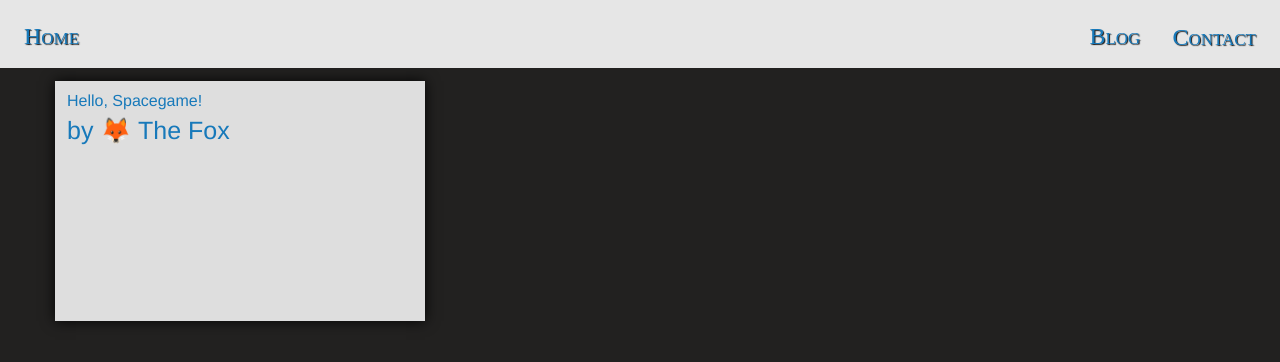
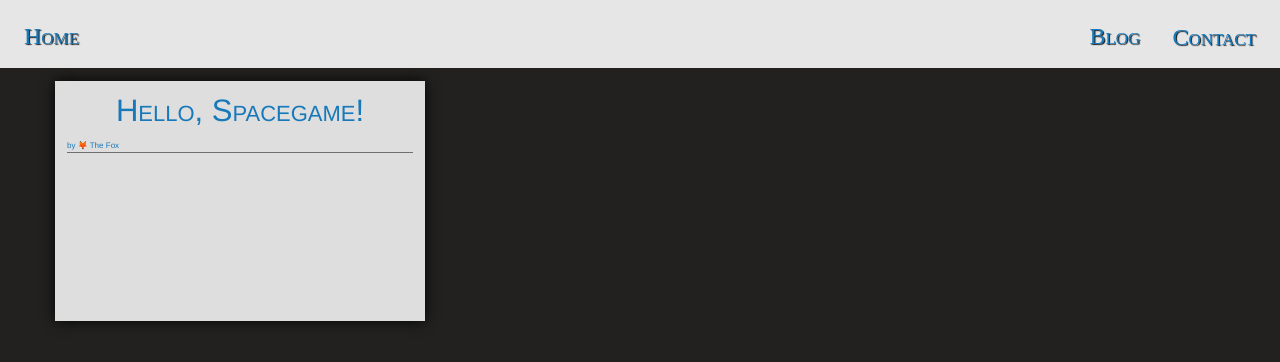
Before and after one commit to ori-sky/polar-space, a Jekyll site: the page built from blog.md, in a window 1280 px wide. Shown: the top 362 px of the page. Built offline with Jekyll 4.4.1, drawn with Linux system fonts in a browser that asks for light colours; some web fonts are replaced.

Commit message:
Update blog.md

```diff
--- a/blog.md
+++ b/blog.md
@@ -8,9 +8,8 @@ layout: blog
 	<div class="small-4 columns">
 		<a href="{{ post.url | remove_first:'/' }}">
 			<div class="content-box blog-preview">
-				<h>{{ post.title }}</h3>
-				<h4>by {{ post.author }}</h4
-			>
+				<h3>{{ post.title }}</h3>
+				<h4>by {{ post.author }}</h4>
 			</div>
 		</a>
 	</div>
```
